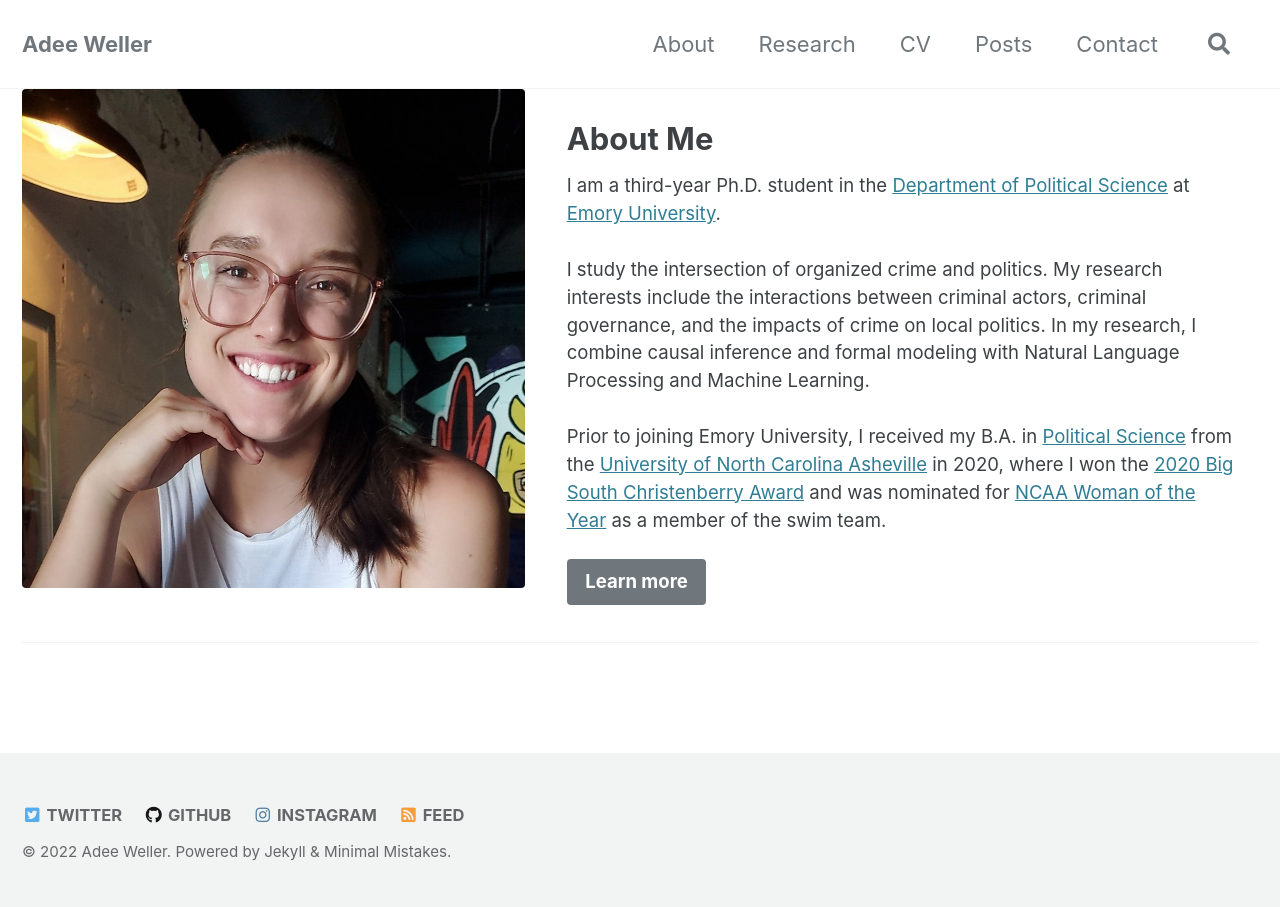
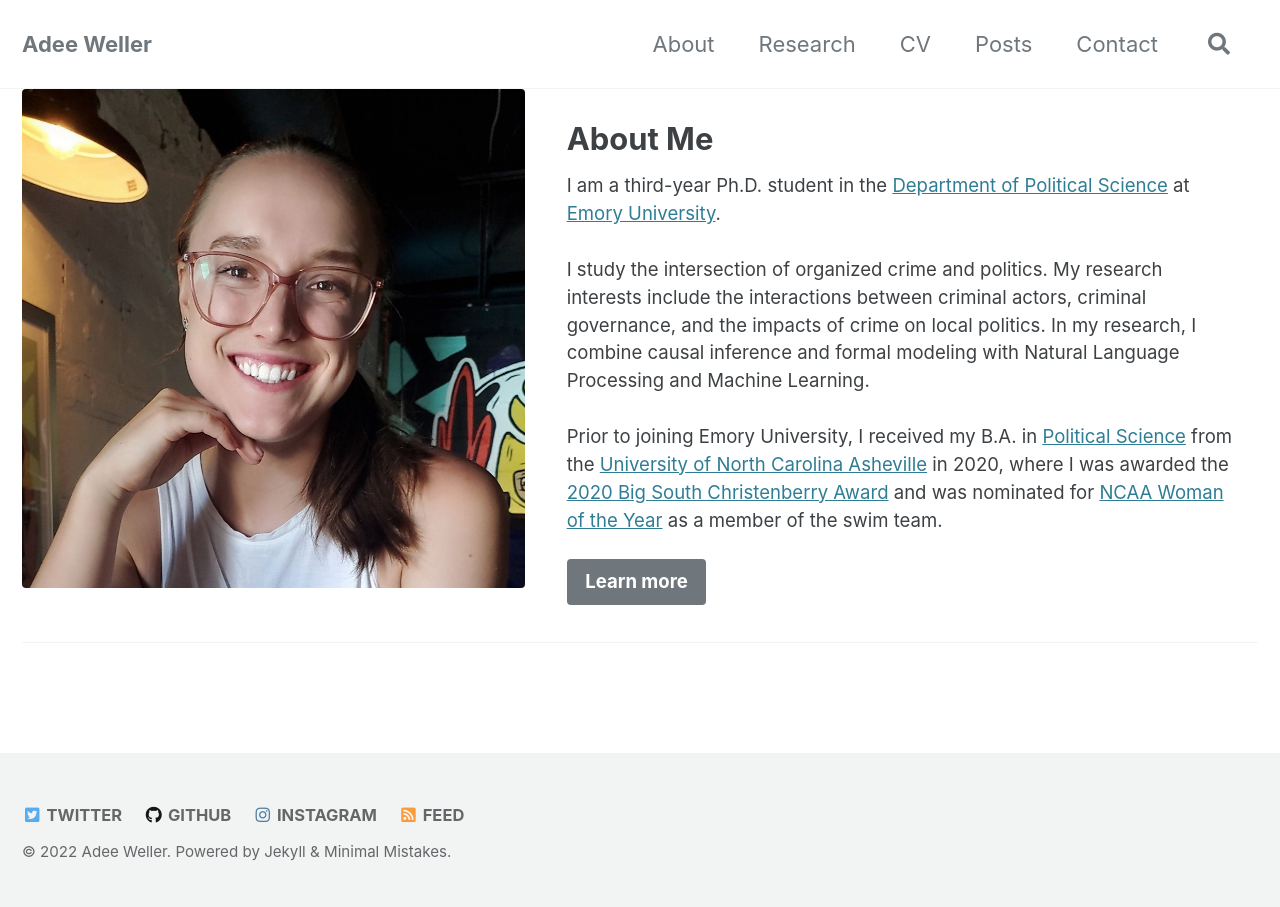
Before and after one commit to adeeweller/adeeweller.github.io, a Jekyll site: the page built from index.md, in a window 1280 px wide. Built offline with Jekyll 4.4.1, drawn with Linux system fonts in a browser that asks for light colours; cached includes are drawn as plain includes; the list of posts is cut into pages by our own code.

Commit message:
Update index.md

```diff
--- a/index.md
+++ b/index.md
@@ -16,7 +16,7 @@ feature_row:
 
     I study the intersection of organized crime and politics. My research interests include the interactions between criminal actors, criminal governance, and the impacts of crime on local politics. In my research, I combine causal inference and formal modeling with Natural Language Processing and Machine Learning. <br /> <br />
 
-    Prior to joining Emory University, I received my B.A. in [Political Science](https://politicalscience.unca.edu/) from the [University of North Carolina Asheville](https://www.unca.edu/) in 2020, where I won the [2020 Big South Christenberry Award](https://uncabulldogs.com/news/2020/5/20/womens-swimming-diving-adee-weller-receives-2020-big-south-christenberry-award.aspx) and was nominated for [NCAA Woman of the Year](https://www.ncaa.org/news/2020/7/14/ncaa-schools-announce-nominees-for-2020-ncaa-woman-of-the-year.aspx) as a member of the swim team."
+    Prior to joining Emory University, I received my B.A. in [Political Science](https://politicalscience.unca.edu/) from the [University of North Carolina Asheville](https://www.unca.edu/) in 2020, where I was awarded the [2020 Big South Christenberry Award](https://uncabulldogs.com/news/2020/5/20/womens-swimming-diving-adee-weller-receives-2020-big-south-christenberry-award.aspx) and was nominated for [NCAA Woman of the Year](https://www.ncaa.org/news/2020/7/14/ncaa-schools-announce-nominees-for-2020-ncaa-woman-of-the-year.aspx) as a member of the swim team."
     url: "/about/"
     btn_class: "btn--primary"
     btn_label: "Learn more"
```
